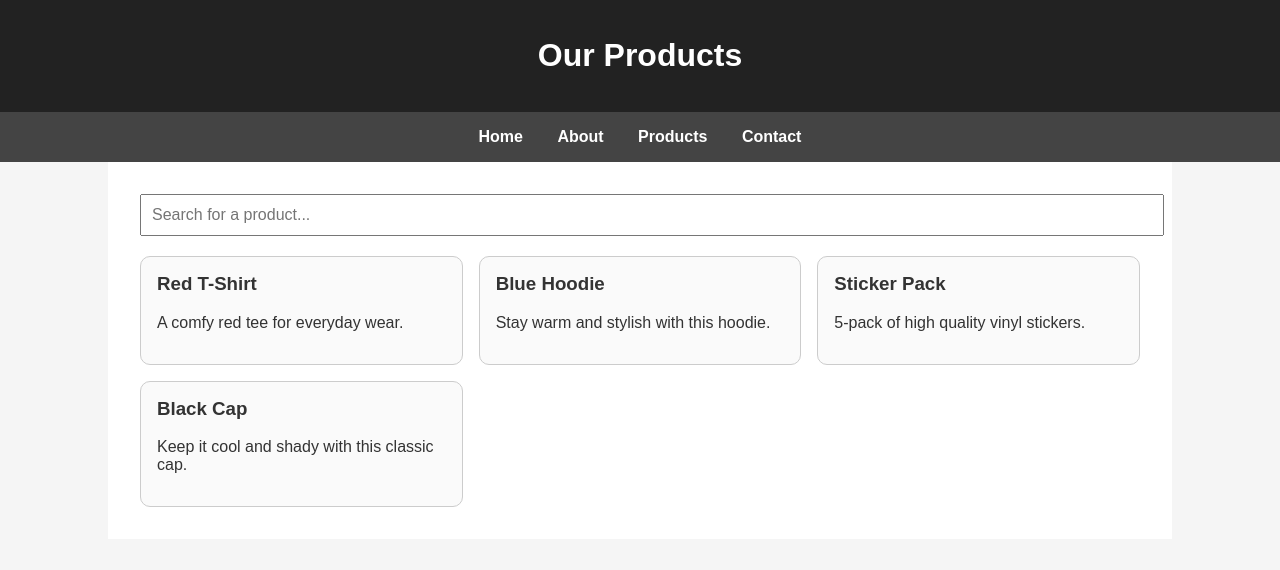
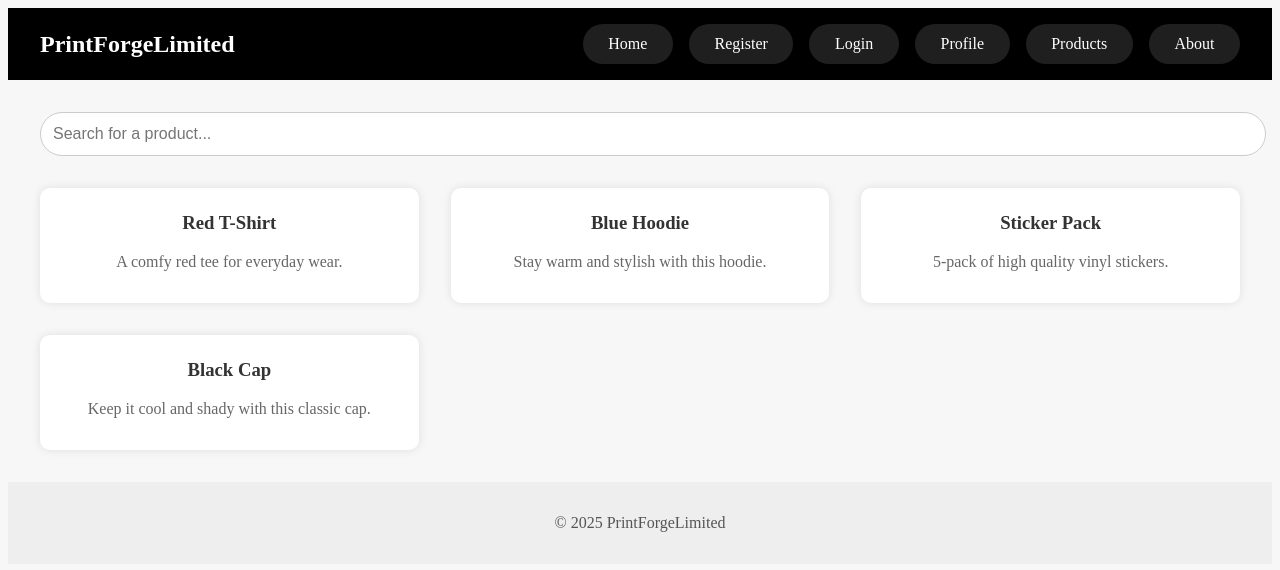
Before and after one commit to PFL-OFFICIAL/pfl-official.github.io, a plain HTML site: page products.html in a window 1280 px wide. Drawn offline with Linux system fonts and the light colour scheme.

Commit message:
Update products.html

```diff
--- a/products.html
+++ b/products.html
@@ -4,71 +4,67 @@
   <meta charset="UTF-8" />
   <meta name="viewport" content="width=device-width, initial-scale=1.0"/>
   <title>Our Products</title>
+  <link rel="stylesheet" href="styles.css" />
   <style>
-    body {
-      font-family: Arial, sans-serif;
-      margin: 0;
-      background: #f5f5f5;
-      color: #333;
+    main.products-page {
+      max-width: 1200px;
+      margin: auto;
+      padding: 2rem;
     }
-    header {
-      background: #222;
-      color: white;
-      padding: 1em;
+
+    #searchBar {
+      width: 100%;
+      padding: 0.75rem;
+      font-size: 1rem;
+      margin-bottom: 2rem;
+      border: 1px solid #ccc;
+      border-radius: 999px;
+    }
+
+    .product-list {
+      display: grid;
+      grid-template-columns: repeat(auto-fit, minmax(280px, 1fr));
+      gap: 2rem;
+    }
+
+    .product {
+      background: #fff;
+      border-radius: 10px;
+      padding: 1rem;
+      box-shadow: 0 0 10px rgba(0, 0, 0, 0.1);
       text-align: center;
     }
-    nav {
-      background: #444;
-      padding: 1em;
-      text-align: center;
+
+    .product h3 {
+      margin-top: 0.5rem;
     }
-    nav a {
-      color: white;
-      margin: 0 15px;
-      text-decoration: none;
-      font-weight: bold;
-    }
-    main {
-      max-width: 1000px;
-      margin: auto;
-      padding: 2em;
-      background: white;
-    }
-    input[type="text"] {
-      width: 100%;
-      padding: 10px;
-      margin-bottom: 20px;
-      font-size: 1em;
-    }
-    .product-list {
-      display: grid;
-      grid-template-columns: repeat(auto-fit, minmax(250px, 1fr));
-      gap: 1em;
-    }
-    .product {
-      border: 1px solid #ccc;
-      border-radius: 10px;
-      padding: 1em;
-      background: #fafafa;
-    }
-    .product h3 {
-      margin-top: 0;
+
+    .product p {
+      color: #666;
     }
   </style>
 </head>
 <body>
-  <header>
-    <h1>Our Products</h1>
+
+  <!-- Navigation Bar -->
+  <header class="navbar">
+    <div class="nav-container">
+      <a href="index.html" class="logo">PrintForgeLimited</a>
+      <nav>
+        <ul class="nav-links">
+          <li><a href="index.html" class="nav-button">Home</a></li>
+          <li><a href="register.html" class="nav-button">Register</a></li>
+          <li><a href="login.html" class="nav-button">Login</a></li>
+          <li><a href="profile.html" class="nav-button">Profile</a></li>
+          <li><a href="products.html" class="nav-button">Products</a></li>
+          <li><a href="about.html" class="nav-button">About</a></li>
+        </ul>
+      </nav>
+    </div>
   </header>
 
-  <nav>
-    <a href="index.html">Home</a>
-    <a href="about.html">About</a>
-    <a href="products.html">Products</a>
-    <a href="contact.html">Contact</a>
-  </nav>
-
-  <main>
+  <!-- Product Search and Grid -->
+  <main class="products-page">
     <input type="text" id="searchBar" placeholder="Search for a product..." />
 
     <div class="product-list" id="productList">
@@ -88,13 +84,19 @@
         <h3>Black Cap</h3>
         <p>Keep it cool and shady with this classic cap.</p>
       </div>
-      <!-- Add more products below as needed -->
     </div>
   </main>
 
+  <!-- Footer -->
+  <footer>
+    <p>&copy; 2025 PrintForgeLimited</p>
+  </footer>
+
+  <!-- Search Script -->
   <script>
     const searchBar = document.getElementById("searchBar");
     const products = document.querySelectorAll(".product");
+
     searchBar.addEventListener("input", () => {
       const searchText = searchBar.value.toLowerCase();
       products.forEach(product => {
@@ -103,5 +105,6 @@
       });
     });
   </script>
+
 </body>
 </html>
```
